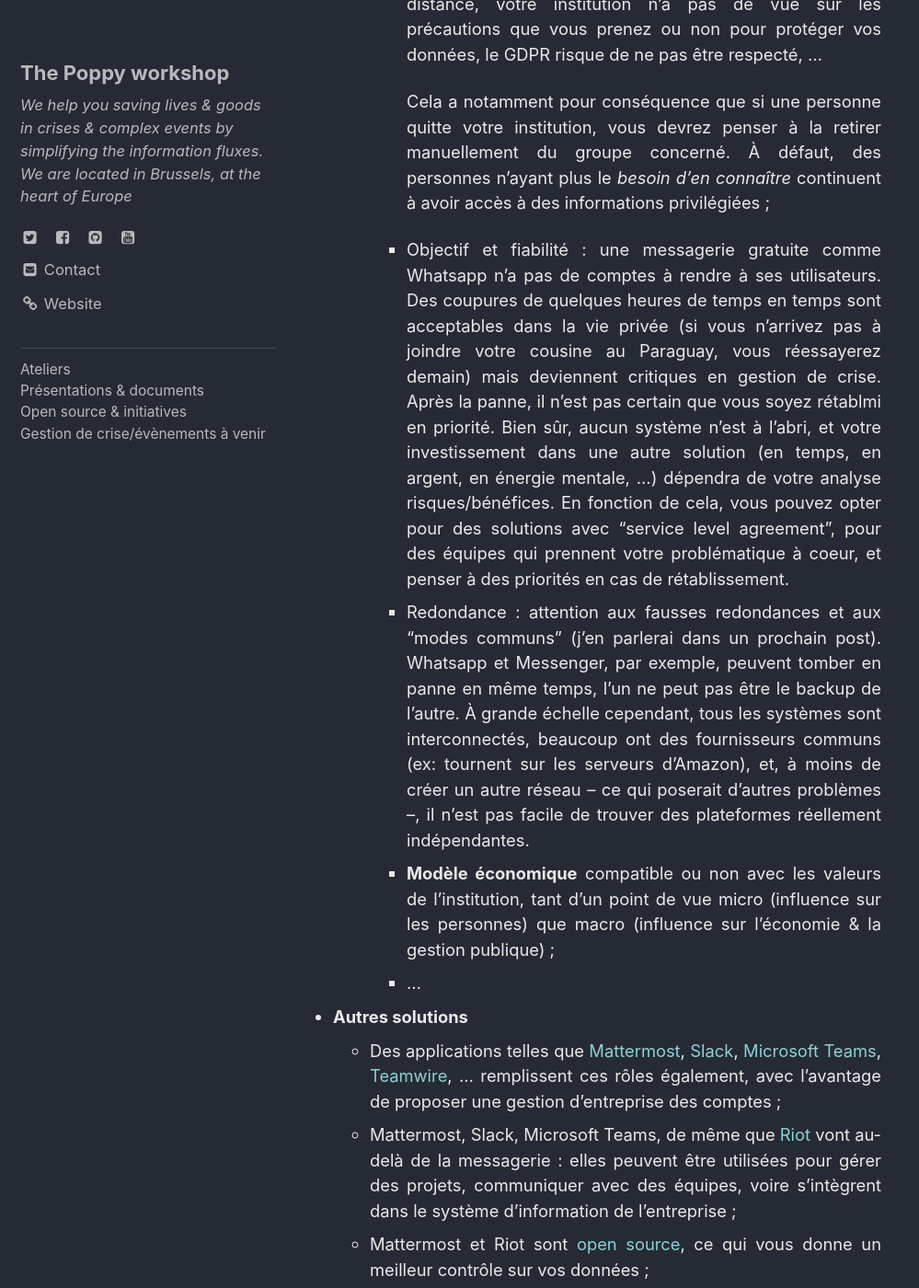
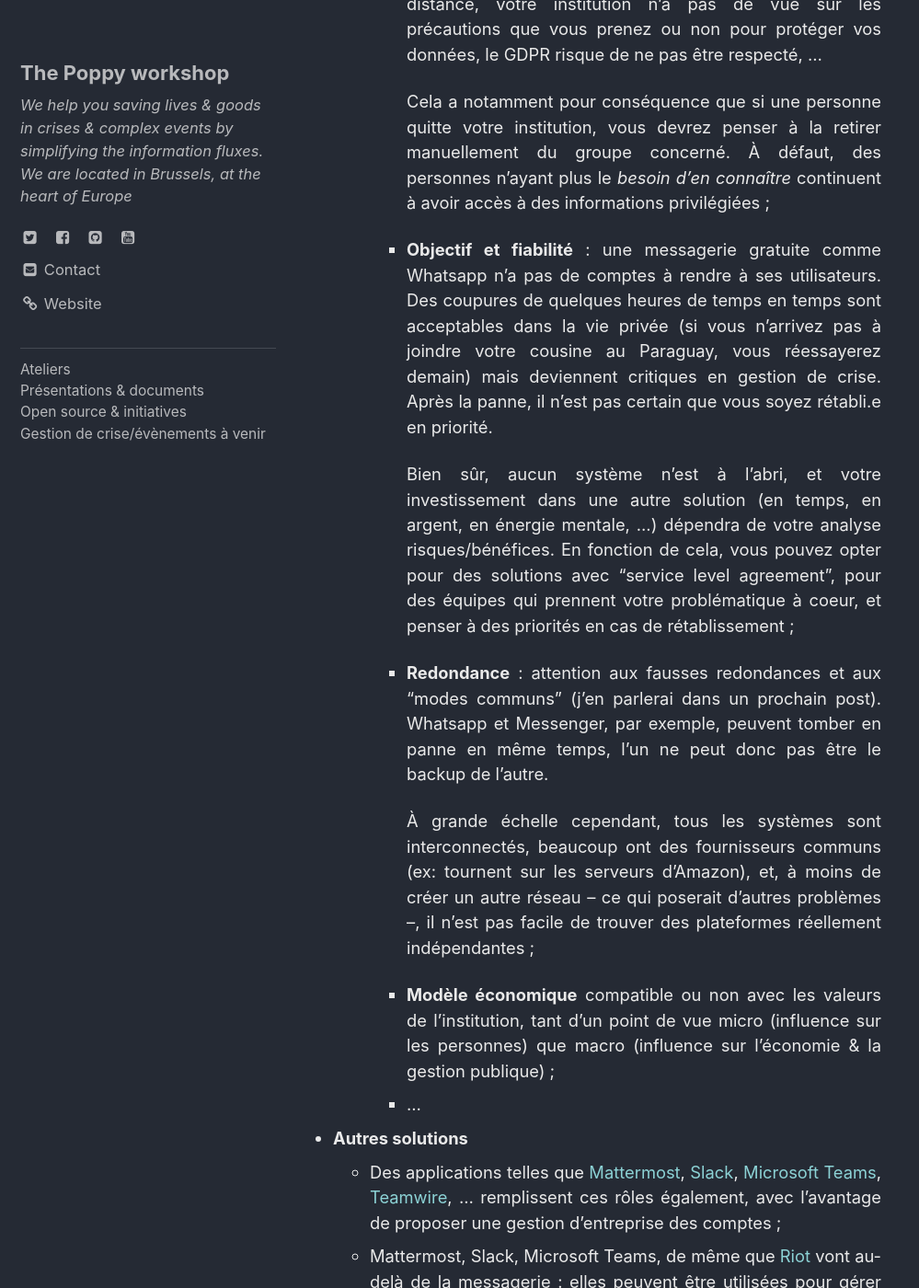
Before and after one commit to ccloquet/ccloquet.github.io, a Jekyll site: the page built from _posts/2019-01-29-Whatsapp.md, in a window 1280 px wide and 1400 px high, scrolled down 4605 px. Shown: the whole window at 92% size, without its empty margins (0-999 px from the left). Built offline with Jekyll 4.4.1, drawn with Linux system fonts in a browser that asks for light colours; cached includes are drawn as plain includes.

Commit message:
Update 2019-01-29-Whatsapp.md

```diff
--- a/_posts/2019-01-29-Whatsapp.md
+++ b/_posts/2019-01-29-Whatsapp.md
@@ -55,8 +55,12 @@ Pour commencer, un petit détour par quelques critères guidant le choix des moy
     - **Pas de gestion d'entreprise** : vous ne bénéficiez pas d'un répertoire géré globalement, le vol ou la perte de votre GSM peut être désastreux pour votre institution, sans qu'elle ne puisse bloquer votre application de messagerie à distance, votre institution n'a pas de vue sur les précautions que vous prenez ou non pour protéger vos données, le GDPR risque de ne pas être respecté, …
 
 	     Cela a notamment pour conséquence que si une personne quitte votre institution, vous devrez penser à la retirer manuellement du groupe concerné. À défaut, des personnes n'ayant plus le *besoin d'en connaître* continuent à avoir accès à des informations privilégiées ;
-     - Objectif et fiabilité : une messagerie gratuite comme Whatsapp n'a pas de comptes à rendre à ses utilisateurs. Des coupures de quelques heures de temps en temps sont acceptables dans la vie privée (si vous n'arrivez pas à joindre votre cousine au Paraguay, vous réessayerez demain) mais  deviennent critiques en gestion de crise. Après la panne, il n'est pas certain que vous soyez rétablmi en priorité. Bien sûr, aucun système n'est à l'abri, et votre investissement dans une autre solution (en temps, en argent, en énergie mentale, ...) dépendra de votre analyse risques/bénéfices. En fonction de cela, vous pouvez opter pour des solutions avec "service level agreement", pour des équipes qui prennent votre problématique à coeur, et penser à des priorités en cas de rétablissement.
-     - Redondance : attention aux fausses redondances et aux "modes communs" (j'en parlerai dans un prochain post). Whatsapp et Messenger, par exemple, peuvent tomber en panne en même temps, l'un ne peut pas être le backup de l'autre. À grande échelle cependant, tous les systèmes sont interconnectés, beaucoup ont des fournisseurs communs (ex: tournent sur les serveurs d'Amazon), et, à moins de créer un autre réseau -- ce qui poserait d'autres problèmes --, il n'est pas facile de trouver des plateformes réellement indépendantes.
+     - <b>Objectif et fiabilité</b> : une messagerie gratuite comme Whatsapp n'a pas de comptes à rendre à ses utilisateurs. Des coupures de quelques heures de temps en temps sont acceptables dans la vie privée (si vous n'arrivez pas à joindre votre cousine au Paraguay, vous réessayerez demain) mais  deviennent critiques en gestion de crise. Après la panne, il n'est pas certain que vous soyez rétabli.e en priorité.
+
+	     Bien sûr, aucun système n'est à l'abri, et votre investissement dans une autre solution (en temps, en argent, en énergie mentale, ...) dépendra de votre analyse risques/bénéfices. En fonction de cela, vous pouvez opter pour des solutions avec "service level agreement", pour des équipes qui prennent votre problématique à coeur, et penser à des priorités en cas de rétablissement ;
+     - <b>Redondance</b> : attention aux fausses redondances et aux "modes communs" (j'en parlerai dans un prochain post). Whatsapp et Messenger, par exemple, peuvent tomber en panne en même temps, l'un ne peut donc pas être le backup de l'autre.
+
+	     À grande échelle cependant, tous les systèmes sont interconnectés, beaucoup ont des fournisseurs communs (ex: tournent sur les serveurs d'Amazon), et, à moins de créer un autre réseau -- ce qui poserait d'autres problèmes --, il n'est pas facile de trouver des plateformes réellement indépendantes ;
      - **Modèle économique** compatible ou non avec les valeurs de l'institution, tant d'un point de vue micro (influence sur les personnes) que macro (influence sur l'économie & la gestion publique) ;
     - ...
 
```
